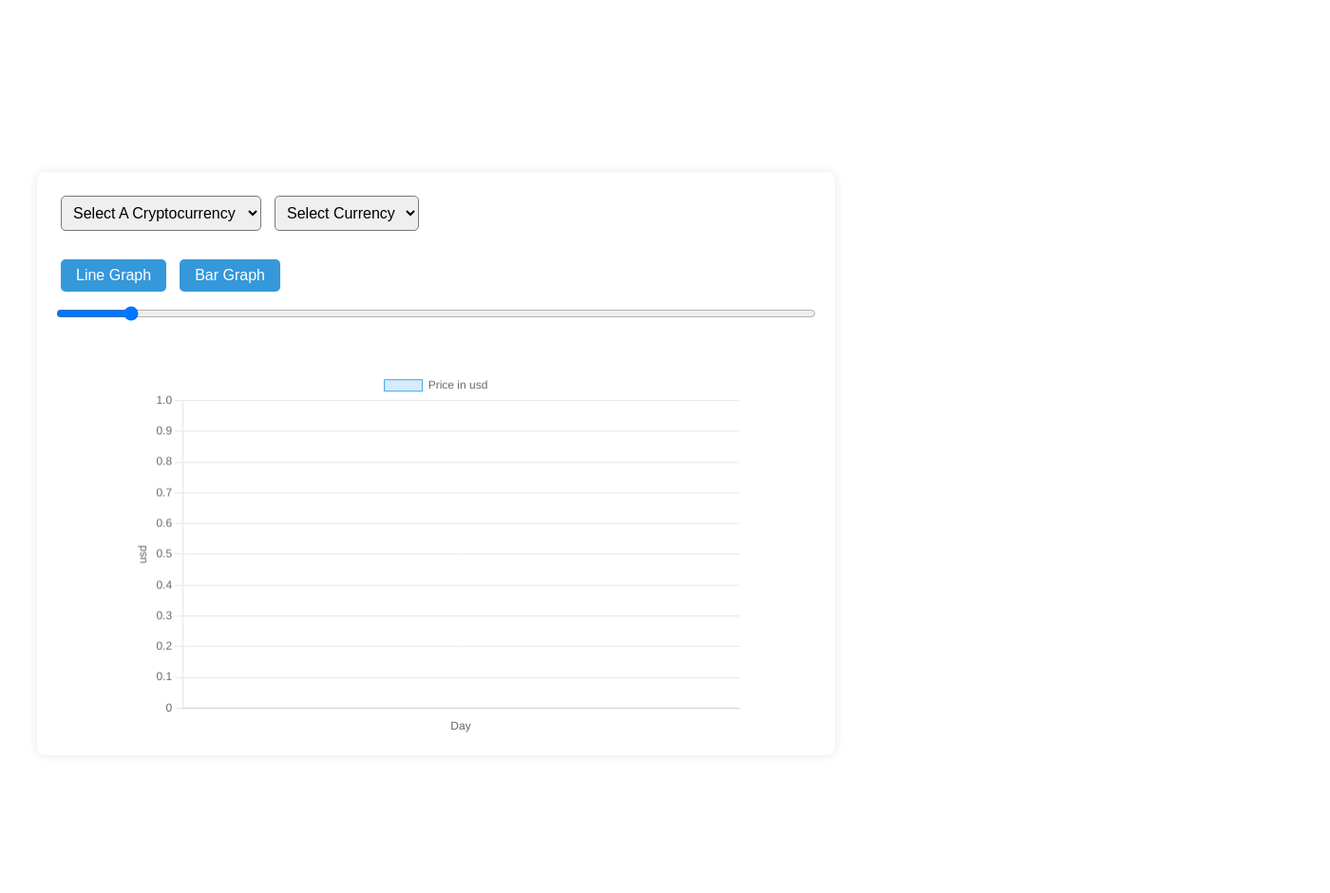
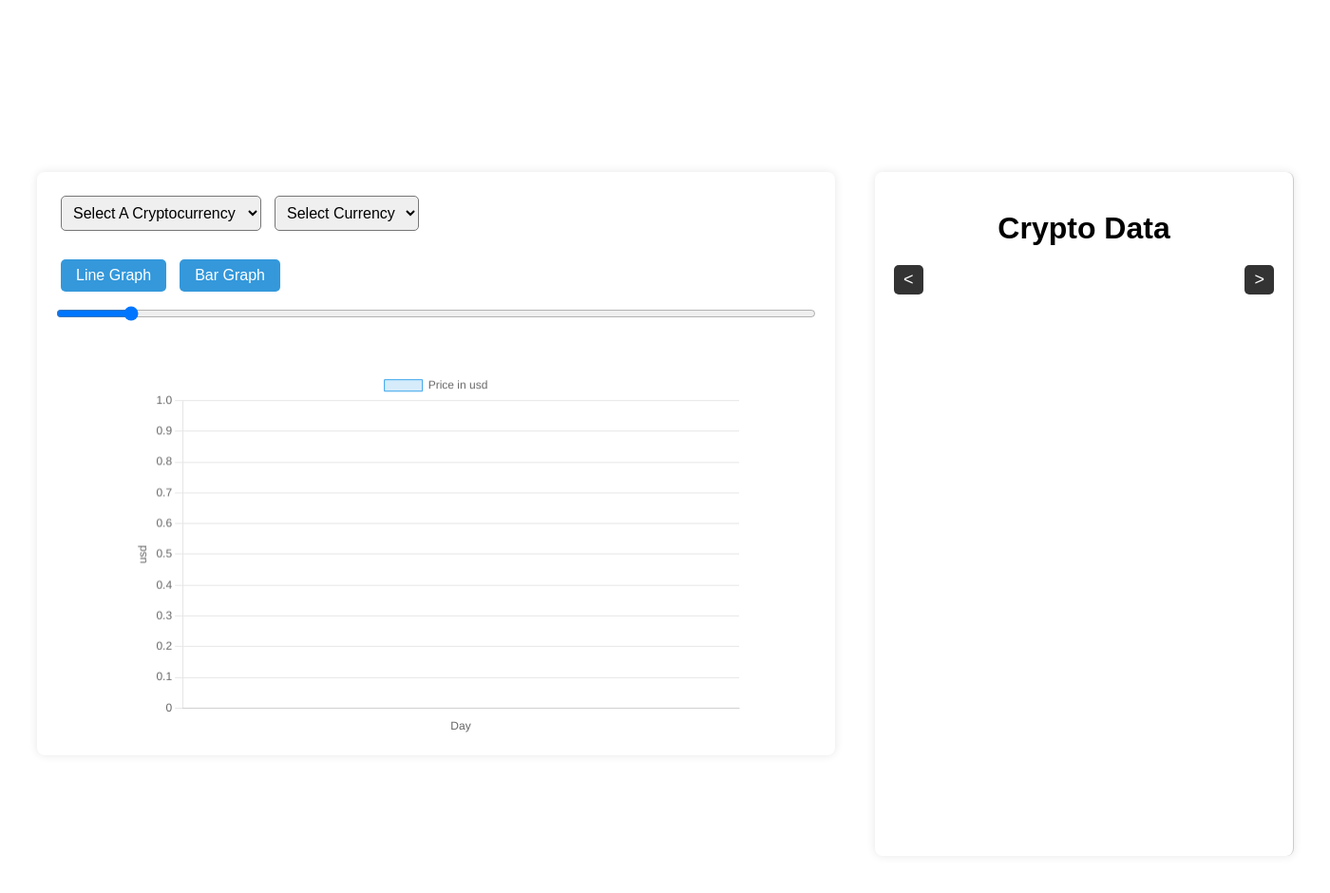
Before and after one commit to yuviii99/cryptoViz, a Django app: page / in a window 1400 px wide. Shown: the whole page at 95% size. Before the commit the page ends 771 px from the top, so only its background shows below. Run offline with Django 5.2, Linux system fonts and the light colour scheme; data that the repository does not hold is empty.

Commit message:
Add sidebar template

```diff
--- /dev/null
+++ b/vis_crypto/templates/vis_crypto/barView.html
@@ -0,0 +1,82 @@
+<div class="sidebar">
+    <!-- Sidebar header -->
+    <h1>Crypto Data</h1>
+    <!-- Unordered list for displaying crypto data -->
+    <ul id="cryptoList">
+        <!-- Loop through crypto data to display each item -->
+        {% for cryptoData in data %}
+            <li>
+                <!-- Commented out code to display crypto name and symbol -->
+                <div class="crypto-item">
+                    <!-- Crypto image -->
+                    <img src="{{ cryptoData.image }}" alt="{{ cryptoData.name }}" width="20" height="20">
+                    <!-- Crypto name -->
+                    <span class="crypto-name">{{ cryptoData.name }}</span>
+                    <div>
+                        <!-- Crypto market cap -->
+                        <span class="crypto-market-cap">Mkt.Cap ${{ cryptoData.market_cap | floatformat:2 }}</span>
+                        <!-- Crypto market cap change percentage -->
+                        <span class="crypto-market-change {% if cryptoData.market_cap_change_percentage_24h > 0 %}caret-up{% else %}caret-down{% endif %}">
+                            <!-- Check if market cap change is positive or negative -->
+                            {% if cryptoData.market_cap_change_percentage_24h > 0 %}
+                                <!-- Display caret-up icon for positive change -->
+                                <i class="fa-solid fa-caret-up"></i>
+                            {% else %}
+                                <!-- Display caret-down icon for negative change -->
+                                <i class="fa-solid fa-caret-down"></i>
+                            {% endif %}
+                            <!-- Display market cap change percentage -->
+                            {{ cryptoData.market_cap_change_percentage_24h | floatformat:2 }}%
+                        </span>
+                    </div>
+                </div>
+            </li>
+        {% endfor %}
+    </ul>
+    <!-- Navigation arrows -->
+    <div class="navigation">
+        <!-- Previous arrow -->
+        <span class="arrow prev">&lt;</span>
+        <!-- Next arrow -->
+        <span class="arrow next">&gt;</span>
+    </div>
+</div>
+
+<script>
+    // Select all list items inside the cryptoList
+    const cryptoList = document.querySelectorAll('#cryptoList li');
+    // Initialize start index for pagination
+    let startIndex = 0;
+    // Number of items to show per page
+    const itemsToShow = 10;
+
+    // Function to show items based on startIndex
+    function showItems(startIndex) {
+        for (let i = 0; i < cryptoList.length; i++) {
+            if (i >= startIndex && i < startIndex + itemsToShow) {
+                cryptoList[i].classList.add('show');
+            } else {
+                cryptoList[i].classList.remove('show');
+            }
+        }
+    }
+
+    // Event listener for next button click
+    document.querySelector('.next').addEventListener('click', () => {
+        if (startIndex + itemsToShow < cryptoList.length) {
+            startIndex += itemsToShow;
+            showItems(startIndex);
+        }
+    });
+
+    // Event listener for previous button click
+    document.querySelector('.prev').addEventListener('click', () => {
+        if (startIndex - itemsToShow >= 0) {
+            startIndex -= itemsToShow;
+            showItems(startIndex);
+        }
+    });
+
+    // Show the first set of items on page load
+    showItems(startIndex);
+</script>
--- a/vis_crypto/templates/vis_crypto/base.html
+++ b/vis_crypto/templates/vis_crypto/base.html
@@ -7,12 +7,16 @@
         <title>Crypto Currency Visualization</title>
         <link rel="stylesheet" href="{% static 'base.css' %}">
         <link rel="stylesheet" href="{% static 'chart.css' %}">
+        <link rel="stylesheet" href="{% static 'barView.css' %}">
         <script src="https://cdn.jsdelivr.net/npm/chart.js"></script>
     </head>
     <body style="margin-top:150px">
     <div class="grid-container">
             <div class="grid-item">
-            {% include content1.template_name with stuff=content1.data %}
+                {% include content1.template_name with stuff=content1.data %}
+            </div>
+            <div class="grid-item">
+                {% include content3.template_name with data=content3.data.bar_view_data %}
             </div>
         </div>
     </div>
```
